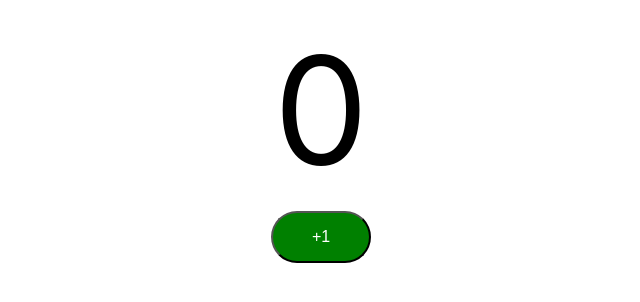
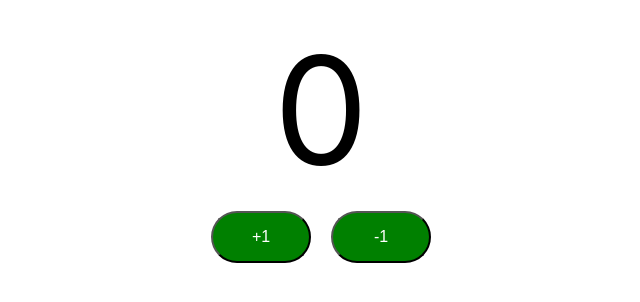
Before and after one commit to Rakesh-Nair/todoapp-react, a React (Create React App) app: page / in a window 1280 px wide. Shown: the top 302 px of the page, without its empty margins (319-959 px from the left). Built offline with nearby package versions, Linux system fonts and the light colour scheme.

Commit message:
Add decrement button

```diff
--- a/src/components/counter/Counter.jsx
+++ b/src/components/counter/Counter.jsx
@@ -3,6 +3,10 @@ import "./Counter.css";
 export default function Counter() {
   function incrementCounterFunction() {
     setCount(count + 1);
+  }
+
+  function decrementCounterFunction() {
+    setCount(count - 1);
   }
 
   const [count, setCount] = useState(0);
@@ -13,6 +17,9 @@ export default function Counter() {
         <button className="counterButton" onClick={incrementCounterFunction}>
           +1
         </button>
+        <button className="counterButton" onClick={decrementCounterFunction}>
+          -1
+        </button>
       </div>
     </div>
   );
```
